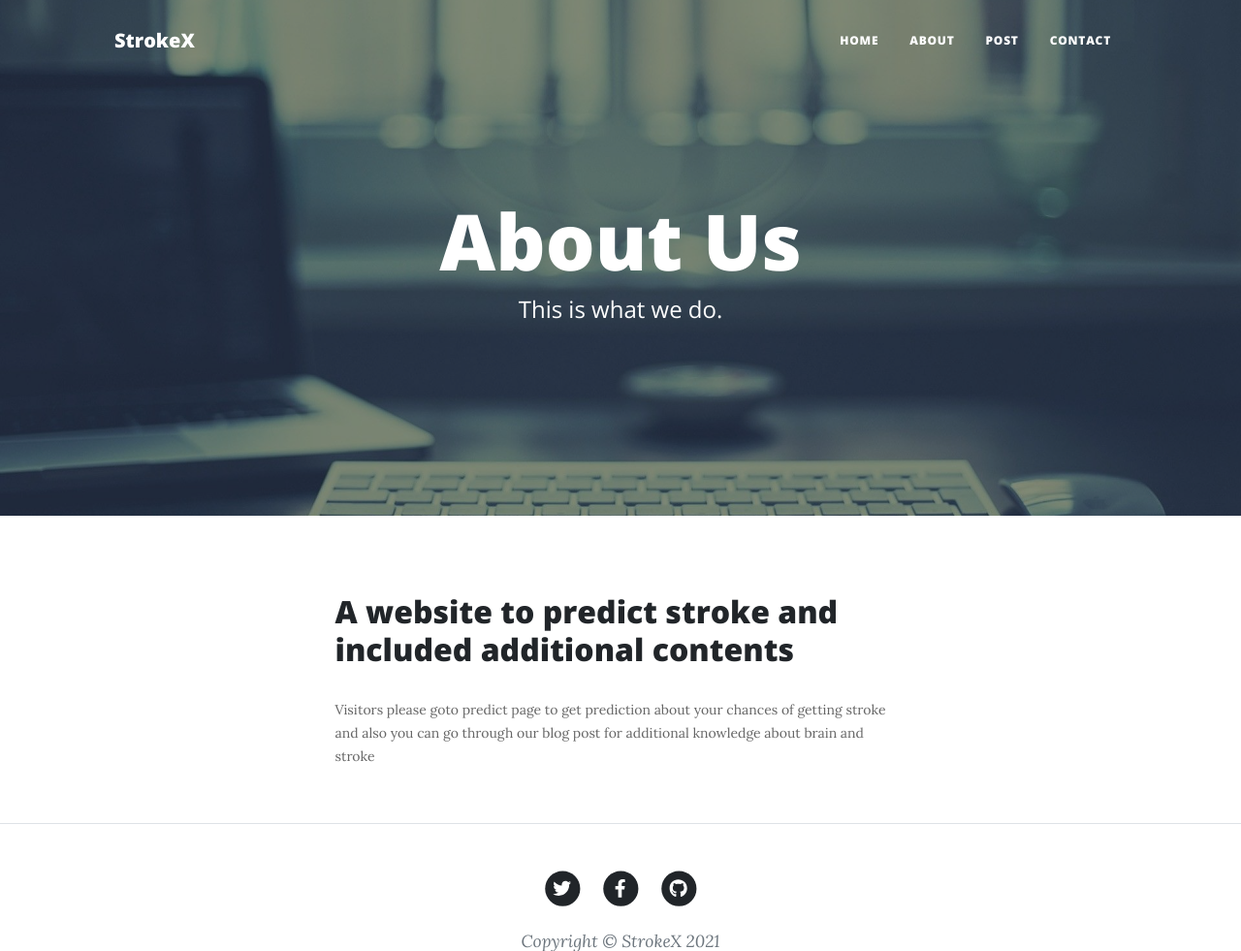
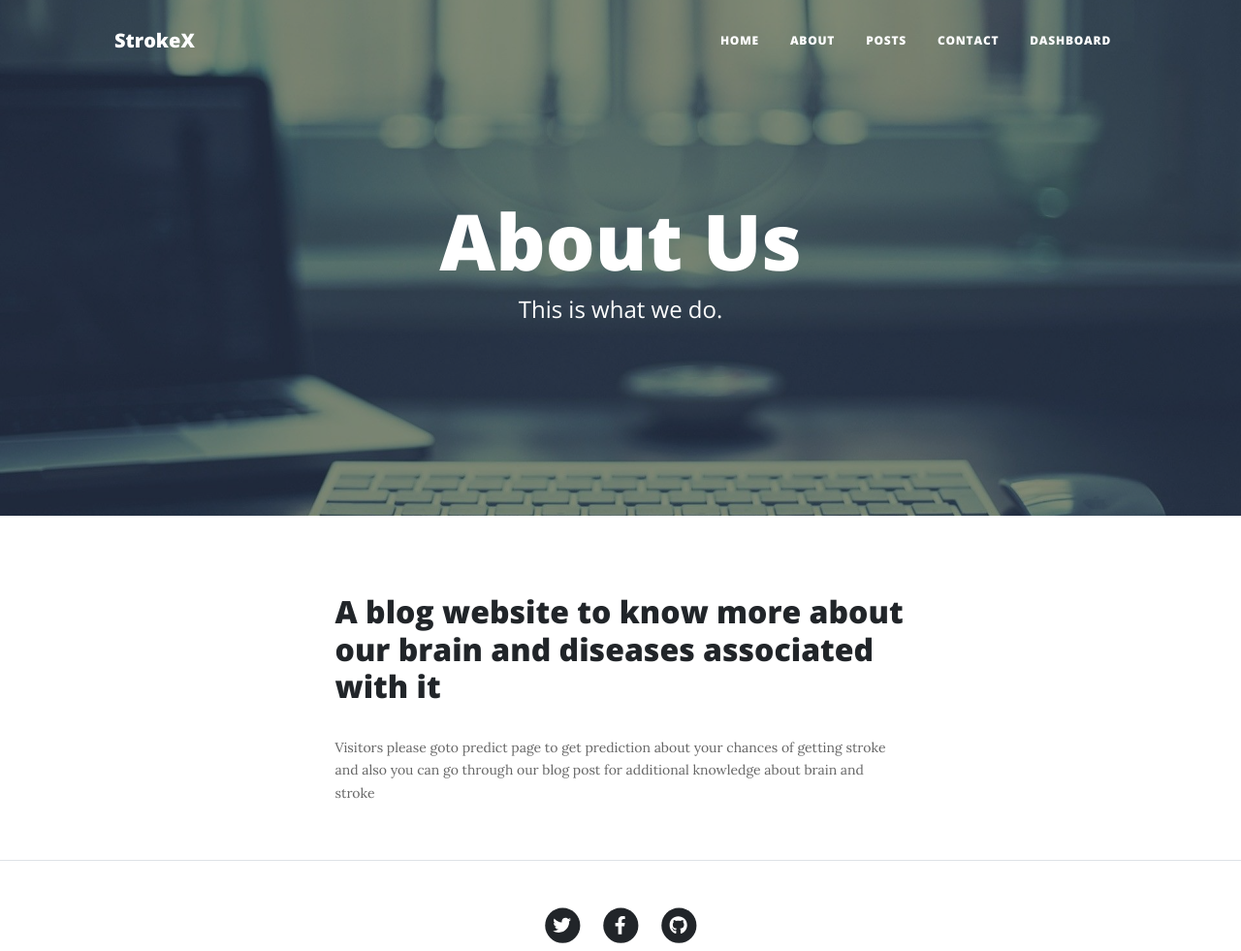
Before and after one commit to shawrohan/blog-flask, a Flask app: page /about in a window 1280 px wide. Shown: the top 981 px of the page at 97% size. Run offline with Flask 2, Linux system fonts and the light colour scheme; some libraries are stand-ins or nearby versions.

Commit message:
first commit

```diff
--- a/templates/about.html
+++ b/templates/about.html
@@ -19,7 +19,7 @@
             <div class="container px-4 px-lg-5">
                 <div class="row gx-4 gx-lg-5 justify-content-center">
                     <div class="col-md-10 col-lg-8 col-xl-7">
-                        <p><h2>A website to predict stroke and included additional contents</h2></p>
+                        <p><h2>A blog website to know more about our brain and diseases associated with it</h2></p>
                         <p>Visitors please goto predict page to get prediction about your chances of getting stroke and also you can go through our blog post for additional knowledge about brain and stroke</p>
                     </div>
                 </div>
--- a/templates/layout.html
+++ b/templates/layout.html
@@ -36,8 +36,9 @@
                     <ul class="navbar-nav ms-auto py-4 py-lg-0">
                         <li class="nav-item"><a class="nav-link px-lg-3 py-3 py-lg-4" href="/">Home</a></li>
                         <li class="nav-item"><a class="nav-link px-lg-3 py-3 py-lg-4" href="/about">About</a></li>
-                        <li class="nav-item"><a class="nav-link px-lg-3 py-3 py-lg-4" href="/post/first-post">Post</a></li>
+                        <li class="nav-item"><a class="nav-link px-lg-3 py-3 py-lg-4" href="/post/first-post">Posts</a></li>
                         <li class="nav-item"><a class="nav-link px-lg-3 py-3 py-lg-4" href="/contact">Contact</a></li>
+                        <li class="nav-item"><a class="nav-link px-lg-3 py-3 py-lg-4" href="/dashboard">Dashboard</a></li>
                     </ul>
                 </div>
             </div>
--- a/templates/login.html
+++ b/templates/login.html
@@ -43,7 +43,7 @@
 <main class="form-signin">
 
   <form action="/dashboard" method="POST">
-    <img class="mb-4" src="{{url_for('static',filename='images/bootstrap-logo.svg')}}" alt="" width="72" height="57">
+    <img class="mb-4" src="{{url_for('static',filename='images/logo.png')}}" alt="" width="100" height="100">
     <h1 class="h3 mb-3 fw-normal">Please sign in</h1>
 
     <div class="form-floating">
--- a/templates/post.html
+++ b/templates/post.html
@@ -20,6 +20,7 @@
                 </div>
             </div>
         </header>
+
         <!-- Post Content-->
         <article class="mb-4">
             <div class="container px-4 px-lg-5">
@@ -38,4 +39,6 @@
                 </div>
             </div>
         </article>
+
+
 {% endblock %}
```
Also changed, not shown: static/images/logo.png (added), 1 other file.
